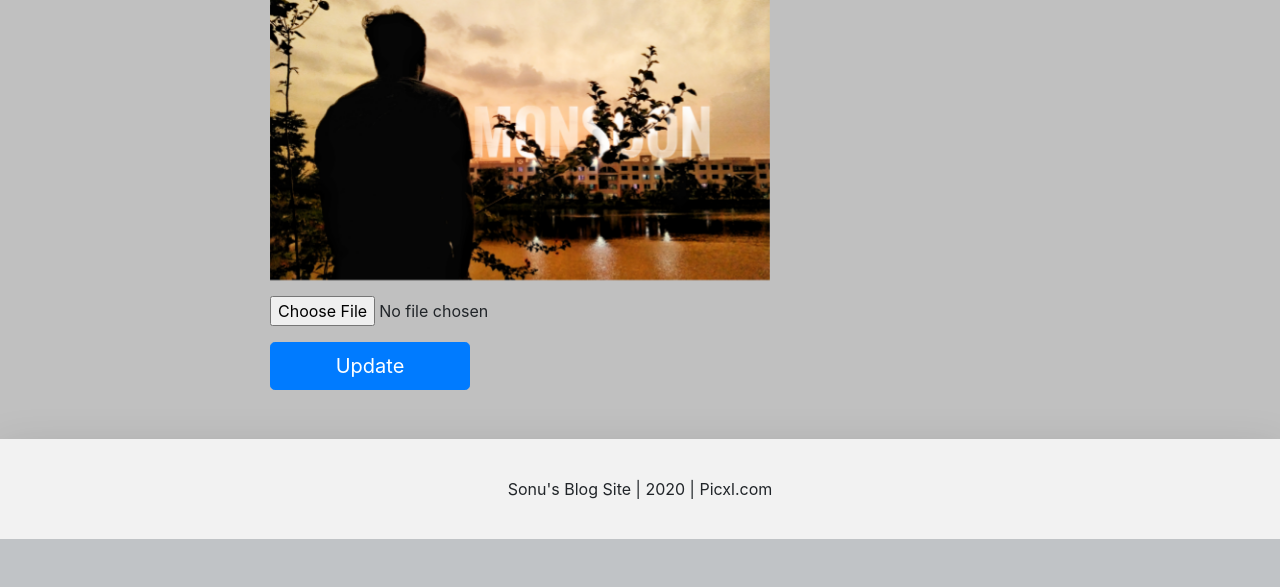
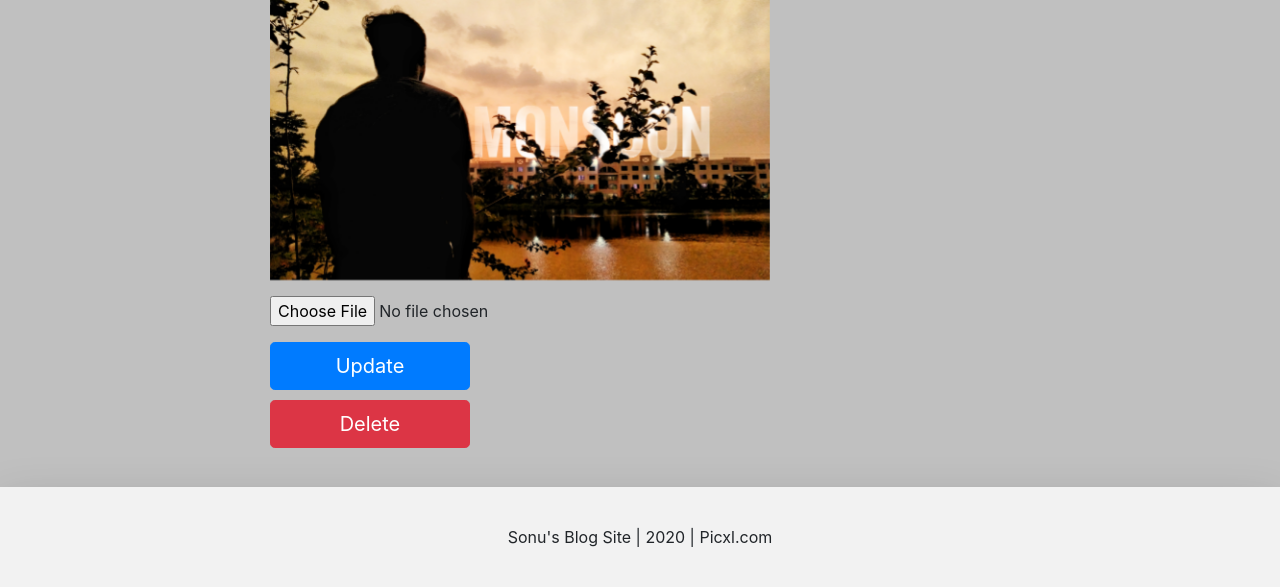
Before and after one commit to jsonukr55/websiteMark1, a Django app: a page that uses src/blog/templates/blog/edit_blog.html in a window 1280 px wide. Shown: the part 492-1079 px from the top of the page. Before the commit the page ends 1031 px from the top, so only its background shows below. Run offline with Django 3.2, Linux system fonts and the light colour scheme; a user stored in the database is signed in; data comes from the database, SQL or seed files in the repository; both versions use the stored data as it was after the commit; some libraries are stand-ins or nearby versions.

Commit message:
delete button
added delete button
{ not working }

```diff
--- a/src/blog/templates/blog/edit_blog.html
+++ b/src/blog/templates/blog/edit_blog.html
@@ -107,6 +107,7 @@
 
 				<!-- Submit btn -->
 				<button class="submit-button btn btn-lg btn-primary btn-block" type="submit">Update</button>
+				<button class="delete-button btn btn-lg btn-danger btn-block" type="submit">Delete</button>
 			</form>
 		</div>
 
```
Also changed, not shown: src/db.sqlite3.
